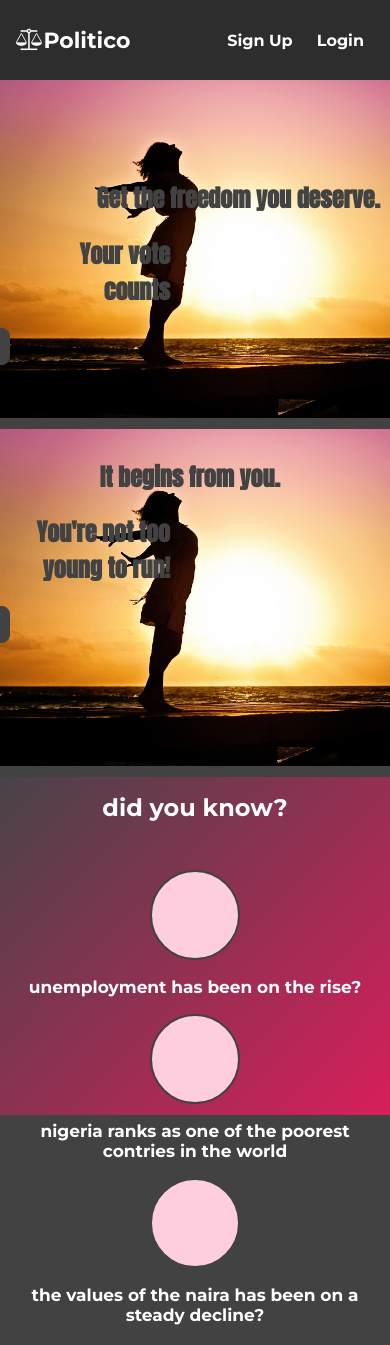
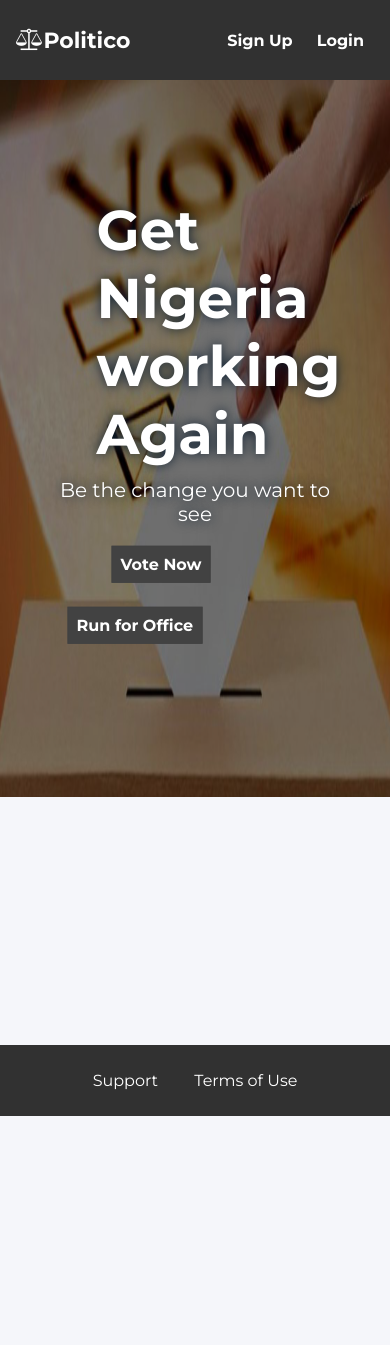
Before and after one commit to vic3king/politico, a plain HTML site: page UI/index.html in a window 390 px wide. Shown: the top 1345 px of the page. After the commit the page ends 1116 px from the top, so only its background shows below. Drawn offline with Linux system fonts and the light colour scheme.

Commit message:
feature(homepage): Users Home page should have improved UI/UX
- redesign home page

[delivers #163386889]

```diff
--- a/UI/css/main.css
+++ b/UI/css/main.css
@@ -1,9 +1,101 @@
 body {
-  background-color: #424242;
+  background-color: #f5f6fa;
   height: 100%;
 }
 
-#citizen-overview {
+.container{
+  padding: 0,20px;
+  width: 100%;
+  margin: auto;
+  overflow: hidden;
+}
+
+.text {
+  text-align: center;
+  font-size: 20px;
+  margin-top: -80px;
+  text-shadow: 0 0 12px #123;
+}
+#button1 {
+  background: #424242;
+  color: white;
+  font: inherit;
+  border: 1.5px solid #424242;
+  padding: 8px;
+  font-weight: bold;
+  cursor: pointer;
+  margin-left: 131px;
+  animation: shadow-pulse 1s infinite;
+}
+#button2 {
+  background: #424242;
+  color: white;
+  font: inherit;
+  border: 1.5px solid #424242;
+  padding: 8px;
+  font-weight: bold;
+  cursor: pointer;
+  margin-left: 18px;
+  animation: shadow-pulse 1s infinite;
+}
+
+@keyframes shadow-pulse
+{
+  0% {
+    box-shadow: 0 0 0 0px rgba(0, 0, 0, 0.2);
+  }
+  100% {
+    box-shadow: 0 0 0 35px rgba(0, 0, 0, 0);
+  }
+}
+
+@keyframes shadow-pulse-big
+{
+  0% {
+    box-shadow: 0 0 0 0px rgba(0, 0, 0, 0.1);
+  }
+  100% {
+    box-shadow: 0 0 0 70px rgba(0, 0, 0, 0);
+  }
+}
+
+#showcase img {
+  width: 100%;
+  height: 85vh;
+}
+#showcase h1{
+  font-size: 42px;
+  margin-bottom: 90px;
+}
+
+.centered {
+  position: absolute;
+  top: 37%;
+  left: 50%;
+  transform: translate(-50%, -50%);
+  color: white;
+  text-shadow: 0 0 12px #123;
+  margin-top: 50px;
+}
+
+.button:hover,
+.button:active {
+  background: white;
+  color: #424242;
+}
+.button:focus {
+  outline: none;
+}
+
+.overlay {
+  width: 100%;
+  height: 85vh;
+  background-color: black;
+  opacity: 0.5;
+  position: absolute;
+  top: 0;
+}
+/* #citizen-overview {
   background: url("../img/freedom.jpg");
   width: 100%;
   height: 40%;
@@ -21,7 +113,7 @@ body {
 .call-action {
   text-decoration: none;
   color: inherit;
-}
+} */
 
 .section-title {
   color: #2ddf5c;
@@ -89,29 +181,8 @@ body {
   font-size: 17px;
 }
 
-.button {
-  background: #424242;
-  color: white;
-  font: inherit;
-  border: 1.5px solid #424242;
-  padding: 8px;
-  border-radius: 8px;
-  font-weight: bold;
-  cursor: pointer;
-  margin-right: 370px;
-  float: right;
-}
 
-.button:hover,
-.button:active {
-  background: white;
-  color: #424242;
-}
-.button:focus {
-  outline: none;
-}
-
-
+/* /*
 @media only screen and (max-width: 575px) {
   #citizen-overview {
     margin-top: 80px;
@@ -120,25 +191,54 @@ body {
   .key-feature {
     width: 98%
   }
+}  */
+
+@media only screen and (max-width: 360px) {
+  #button1 {
+    margin-bottom: 10px;
+    margin-left: 36px
+  }
+  #showcase h1 {
+    font-size: 24px;
+    margin-bottom: 90px;
+  }
+  margin-bottom: 24px;
+  margin-left: 37px;
 }
 
-@media only screen and (max-width: 656px) {
-  #citizen-overview {
-    margin-top: 80px;
+@media only screen and (max-width: 375px) {
+  #button1 {
+    margin-bottom: 24px;
+    margin-left: 37px;
   }
-
-  .key-feature__image {
-    width: 90px;
-    height: 90px;
-  }
-
-  .main-footer {
-    margin-top: 11px;
+  #showcase h1 {
+    font-size: 24px;
+    margin-bottom: 90px;
   }
 }
 
-@media only screen and (max-width: 656px) {
-  .main-footer {
-    margin-top: 290px;
+
+@media only screen and (max-width: 414px) {
+  #button1 {
+    margin-bottom: 24px;
+    margin-left: 37px;
+  }
+  #showcase h1 {
+    font-size: 41px;
+    margin-bottom: 90px;
   }
 }
+
+@media only screen and (max-width: 768px) {
+  #button1 {
+    margin-left: 62px;
+  }
+}
+
+@media only screen and (max-width: 1024px) {
+  #showcase h1 {
+    font-size: 56px;
+    margin-bottom: 90px;
+    margin-left: 47px;
+  }
+}
--- a/UI/css/shared.css
+++ b/UI/css/shared.css
@@ -18,7 +18,6 @@ body {
   width: 100%;
   padding: 8px 16px;
   height: 80px;
-  position: fixed;
   position: fixed;
   display: flex;
   flex-direction: row;
@@ -75,15 +74,18 @@ body {
   border-bottom: 5px solid red;
   color: red;
 }
-
+#showcase {
+  position: relative;
+  top: 42px;
+  z-index: -10;
+}
 .main-footer {
   background: rgba(45,45,45,0.98);
-  padding: 32px;
+  padding: 10px 36px;
 }
 
 .main-footer__links {
   list-style: none;
-  margin: 0;
   padding: 0;
   text-align: center;
 }
--- a/UI/index.html
+++ b/UI/index.html
@@ -1,3 +1,4 @@
+<!DOCTYPE html>
 <html lang="en">
 
 <head>
@@ -13,7 +14,6 @@
 </head>
 
 <body>
-  <div class="background"></div>
   <header class="main-header">
     <div>
       <i class="fa fa-balance-scale fa-lg"></i>
@@ -31,40 +31,19 @@
         </li>
       </ul>
     </nav>
-  </header>
-  <main>
-      <section id="citizen-overview">
-          <h1 id="title">Get the freedom you deserve.</h1><h1 id="sub-title"> Your vote counts</h1>
-          <button class="button"><a class="call-action" href="citizens.html">VOTE!</a></button>
-      </section>
-      <section id="politician-overview">
-          <h1 id="title2">It begins from you.</h1><h1 id="sub-title2"> You're not too young to run!</h1>
-          <button class="button"><a class="call-action"  href="politicians.html">RUN!!</a></button>
-      </section>
-      <section id="key-features">
-          <h1 class="section-title">did you know?</h1>
-          <ul class="key-feature__list">
-              <li class="key-feature">
-                  <div class="key-feature__image">
-
-                  </div>
-                  <p class="key-feature__description">unemployment has been on the rise?</p>
-              </li>
-              <li class="key-feature">
-                  <div class="key-feature__image">
-                    <img src="" alt="">
-                  </div>
-                  <p class="key-feature__description">nigeria ranks as one of the poorest contries in the world</p>
-              </li>
-              <li class="key-feature">
-                  <div class="key-feature__image">
-
-                  </div>
-                  <p class="key-feature__description">the values of the naira has been on a steady decline?</p>
-              </li>
-          </ul>
-      </section>
-  </main>
+  </header><br><br>
+  <section id="showcase">
+    <img class="imgge" src="img/election-vote-ballot.jpg" alt="">
+    <div class="overlay"></div>
+    <div class="centered">
+        <h1 class="animate"> Get Nigeria working Again </h1>
+        <p class="text">
+          Be the change you want to see
+        </p>
+        <a href="sign-in.html"><button id="button1">Vote Now</button></a>
+        <a href="sign-in.html"><button id="button2">Run for Office</button></a>
+      </div>
+  </section>
   <footer class="main-footer">
     <nav>
       <ul class="main-footer__links">
```
Also changed, not shown: UI/img/214519fd4c208215f57e68cd10da69d6.png (added), UI/img/541098-election-generic-770x433.jpg (added), UI/img/architecture-black-and-white-buildings-316902.jpg (added), UI/img/clark-tibbs-367075-unsplash.jpg (added), UI/img/election-vote-ballot.jpg (added).
